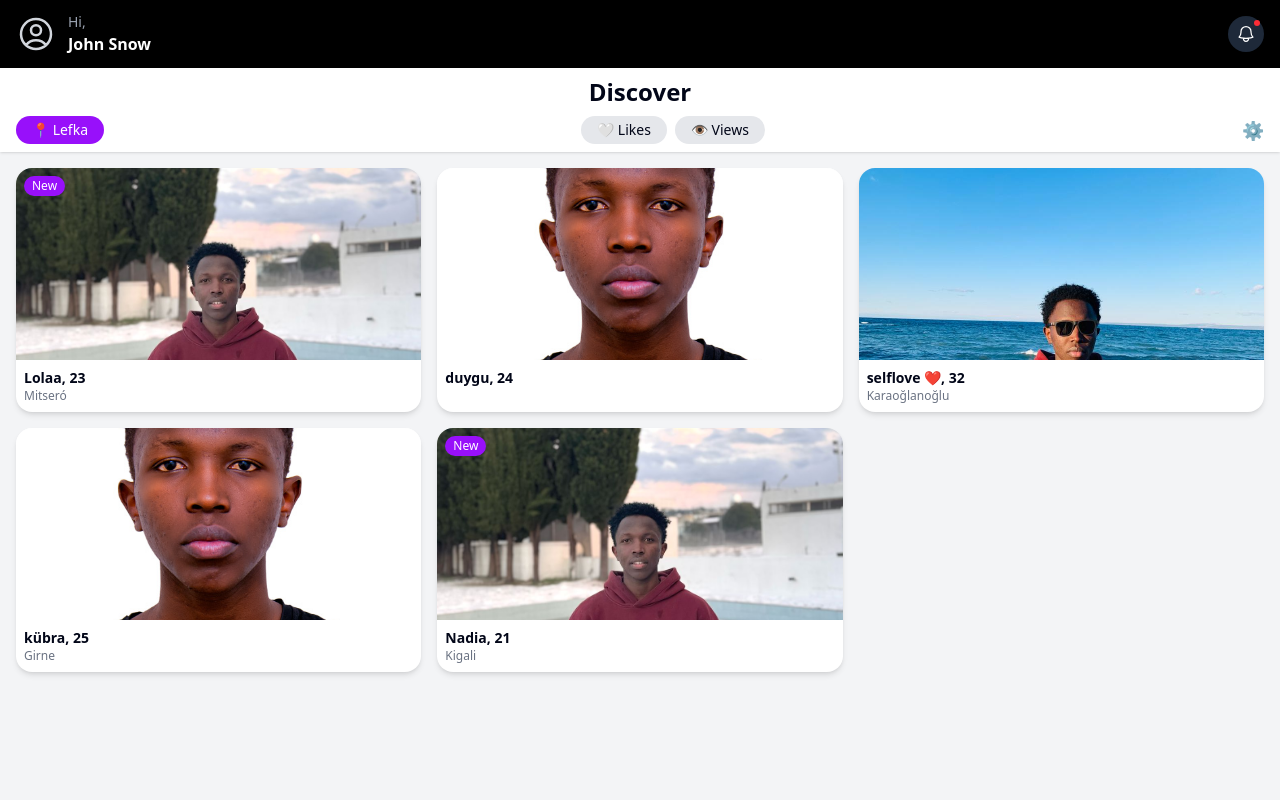
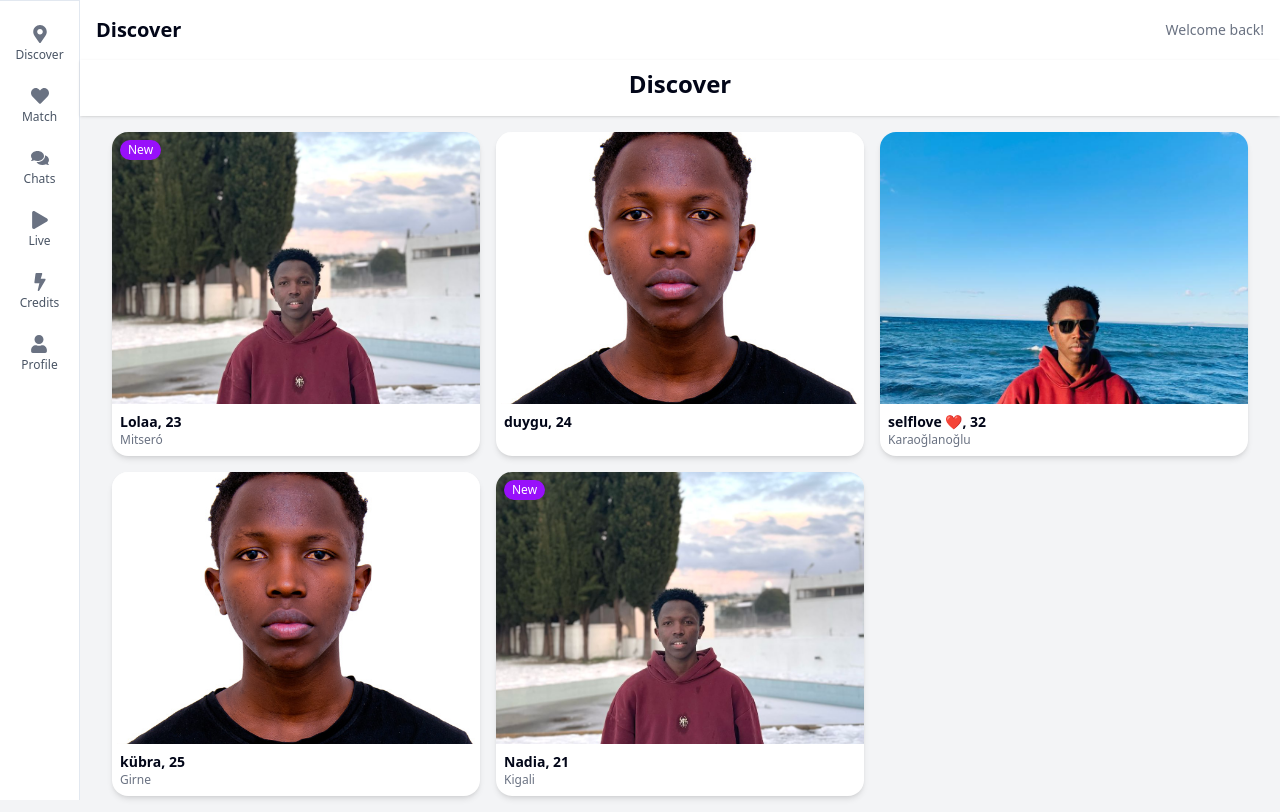
Before and after one commit to conta09/kunda-app, a Next.js app: page /dashboard in a window 1280 px wide. Built offline with nearby package versions, Linux system fonts and the light colour scheme.

Commit message:
revamped ui

```diff
--- a/app/components/ProfileGrid.tsx
+++ b/app/components/ProfileGrid.tsx
@@ -14,7 +14,7 @@ interface Props {
 
 const ProfileGrid: React.FC<Props> = ({ profiles }) => {
   return (
-    <div className="grid grid-cols-2 sm:grid-cols-3 gap-4">
+    <div className="grid grid-cols-2 sm:grid-cols-3 gap-4 px-4">
       {profiles.map((p) => (
         <div key={p.id} className="relative bg-white rounded-2xl overflow-hidden shadow-md">
           {p.isNew && (
@@ -22,7 +22,7 @@ const ProfileGrid: React.FC<Props> = ({ profiles }) => {
               New
             </div>
           )}
-          <img src={p.img} alt={p.name} className="w-full h-48 object-cover" />
+          <img src={p.img} alt={p.name} className="w-full h-68 object-cover" />
           <div className="p-2">
             <h3 className="font-semibold text-sm">{p.name}</h3>
             <p className="text-xs text-gray-500">{p.info}</p>
--- /dev/null
+++ b/app/components/SidebarNavigation.tsx
@@ -0,0 +1,52 @@
+// components/SidebarNavigation.tsx
+'use client';
+import React from 'react';
+import { usePathname, useRouter } from 'next/navigation';
+import { FaUser, FaHeart, FaComments, FaPlay, FaMapMarkerAlt, FaBolt } from 'react-icons/fa';
+import { useDashboard } from '../context/DashboardContext';
+
+const navItems = [
+  { name: 'Discover', icon: <FaMapMarkerAlt />, path: '/discover' },
+  { name: 'Match', icon: <FaHeart />, path: '/match' },
+  { name: 'Chats', icon: <FaComments />, path: '/chats' },
+  { name: 'Live', icon: <FaPlay />, path: '/live' },
+  { name: 'Credits', icon: <FaBolt />, path: '/credits' },
+  { name: 'Profile', icon: <FaUser />, path: '/profile' },
+];
+
+const SidebarNavigation = () => {
+  const pathname = usePathname();
+  const dashboard = useDashboard();
+
+  const isActive = (path: string) => pathname.startsWith(path);
+
+  const handleNavigation = (path: string) => {
+    const tabName = path.replace('/', '');
+    dashboard?.setActiveTab(tabName);
+  };
+
+  return (
+    <nav className="fixed bottom-0 left-0 right-0 bg-white border-t shadow-md flex justify-around items-center h-16 md:h-screen md:w-20 md:flex-col md:justify-start md:py-6 md:border-r md:shadow-none z-50">
+      {navItems.map((item) => (
+        <button
+          key={item.name}
+          onClick={() => handleNavigation(item.path)}
+          className={`flex flex-col items-center gap-1 text-xs text-gray-600 hover:text-purple-600 transition-all relative group
+            ${isActive(item.path) ? 'text-purple-600 font-semibold' : ''}
+            md:mb-6 md:justify-center`}
+        >
+          <span className={`text-lg ${isActive(item.path) ? 'text-purple-600' : 'text-gray-500'}`}>
+            {item.icon}
+          </span>
+          <span className="hidden md:block">{item.name}</span>
+          {/* Active Indicator */}
+          {isActive(item.path) && (
+            <span className="absolute -left-2 md:left-auto md:-bottom-1 md:top-1 md:h-2 md:w-2 w-1 h-5 rounded-full bg-purple-600 md:rounded-lg md:w-1 md:h-5"></span>
+          )}
+        </button>
+      ))}
+    </nav>
+  );
+};
+
+export default SidebarNavigation;
--- a/app/components/TopBar.tsx
+++ b/app/components/TopBar.tsx
@@ -1,24 +1,15 @@
-"use client";
-
-import { BellIcon, UserCircleIcon } from "@heroicons/react/24/outline";
+// components/TopBar.tsx
+'use client';
+import { useDashboard } from '../context/DashboardContext';
 
 const TopBar = () => {
+  const { activeTab } = useDashboard();
+
   return (
-    <div className="flex items-center justify-between px-4 py-3 bg-black text-white shadow-sm">
-      {/* Left: User Greeting */}
-      <div className="flex items-center gap-3">
-        <UserCircleIcon className="h-10 w-10 text-gray-300" />
-        <div>
-          <p className="text-sm text-gray-400">Hi,</p>
-          <p className="text-base font-semibold">John Snow</p>
-        </div>
-      </div>
-
-      {/* Right: Notification Bell */}
-      <div className="relative bg-gray-800 bg-opacity-50 p-2 rounded-full hover:bg-opacity-70 transition">
-        <BellIcon className="h-5 w-5 text-white" />
-        {/* Optional: Notification Dot */}
-        <span className="absolute top-1 right-1 w-1.5 h-1.5 bg-red-500 rounded-full"></span>
+    <div className="bg-white p-4 shadow">
+      <div className="flex justify-between items-center">
+        <h1 className="text-xl font-bold capitalize">{activeTab}</h1>
+        <div className="text-sm text-gray-500">Welcome back!</div>
       </div>
     </div>
   );
--- /dev/null
+++ b/app/context/DashboardContext.tsx
@@ -0,0 +1,29 @@
+// app/context/DashboardContext.tsx
+'use client';
+
+import React, { createContext, useState, useContext } from 'react';
+
+type DashboardContextType = {
+  activeTab: string;
+  setActiveTab: (tab: string) => void;
+};
+
+const DashboardContext = createContext<DashboardContextType | undefined>(undefined);
+
+export const DashboardProvider = ({ children }: { children: React.ReactNode }) => {
+  const [activeTab, setActiveTab] = useState('discover');
+
+  return (
+    <DashboardContext.Provider value={{ activeTab, setActiveTab }}>
+      {children}
+    </DashboardContext.Provider>
+  );
+};
+
+export const useDashboard = () => {
+  const context = useContext(DashboardContext);
+  if (!context) {
+    throw new Error('useDashboard must be used within a DashboardProvider');
+  }
+  return context;
+};
--- /dev/null
+++ b/app/dashboard/layout.tsx
@@ -0,0 +1,28 @@
+// app/dashboard/layout.tsx
+'use client';
+import React from 'react';
+import SidebarNavigation from '../components/SidebarNavigation';
+import { DashboardProvider } from '../context/DashboardContext';
+
+export default function DashboardLayout({ children }: { children: React.ReactNode }) {
+  return (
+    <DashboardProvider>
+      <div className="relative flex min-h-screen w-full bg-gray-100">
+        {/* Desktop Sidebar */}
+        <div className="hidden md:block md:w-20 md:fixed md:inset-y-0 md:left-0 md:z-10">
+          <SidebarNavigation />
+        </div>
+
+        {/* Main Content - offset for sidebar on desktop */}
+        <main className="flex-1 md:ml-20 pb-16 md:pb-0">
+          {children}
+        </main>
+
+        {/* Mobile Navigation */}
+        <div className="md:hidden fixed bottom-0 left-0 right-0 z-50">
+          <SidebarNavigation />
+        </div>
+      </div>
+    </DashboardProvider>
+  );
+}
--- a/app/dashboard/page.tsx
+++ b/app/dashboard/page.tsx
@@ -1,12 +1,12 @@
+// app/dashboard/page.tsx
 'use client';
-import React, { useState } from 'react';
-import TopBar from '../components/TopBar';
-import TabsBar from '../components/TabsBar';
+import { useDashboard } from '../context/DashboardContext';
 import ProfileGrid from '../components/ProfileGrid';
 import VibeRoomList from '../components/VibeRoomList';
+import TopBar from '../components/TopBar';
 
-const HomePage = () => {
-  const [activeTab, setActiveTab] = useState('discover');
+const DashboardPage = () => {
+  const { activeTab } = useDashboard();
 
   const profiles = [
     { id: 1, name: 'Lolaa, 23', info: 'Mitseró', img: '/img1.jpg', isNew: true },
@@ -16,24 +16,36 @@ const HomePage = () => {
     { id: 5, name: 'Nadia, 21', info: 'Kigali', img: '/img1.jpg', isNew: true },
   ];
 
+  const renderContent = () => {
+    switch (activeTab) {
+      case 'discover':
+        return <ProfileGrid profiles={profiles} />;
+      case 'match':
+        return <VibeRoomList />;
+      case 'chats':
+        return <div className="text-center text-gray-500 py-8">No messages yet</div>;
+      case 'live':
+        return <div className="text-center text-gray-500 py-8">Live feature coming soon</div>;
+      case 'credits':
+        return <div className="text-center text-gray-500 py-8">Credits balance: 100</div>;
+      case 'profile':
+        return <div className="text-center text-gray-500 py-8">Profile settings</div>;
+      default:
+        return <ProfileGrid profiles={profiles} />;
+    }
+  };
+
   return (
-    <div className="flex flex-col min-h-screen bg-gray-100">
+    <div className="w-full">
       <TopBar />
-
       <div className="sticky top-0 bg-white z-10 px-4 py-2 shadow">
-        <h2 className="text-2xl font-bold text-center mb-2">Discover</h2>
-        <TabsBar activeTab={activeTab} setActiveTab={setActiveTab} />
+        <h2 className="text-2xl font-bold text-center mb-2 capitalize">{activeTab}</h2>
       </div>
-
-      <main className="flex-1 overflow-y-auto px-4 py-4">
-        {activeTab === 'discover' && <ProfileGrid profiles={profiles} />}
-        {activeTab === 'likes' && <VibeRoomList />}
-        {activeTab === 'views' && (
-          <div className="text-center text-gray-500">No views yet. Try being more active 😉</div>
-        )}
-      </main>
+      <div className="p-4 mb-16 md:mb-0">
+        {renderContent()}
+      </div>
     </div>
   );
 };
 
-export default HomePage;
+export default DashboardPage;
```
